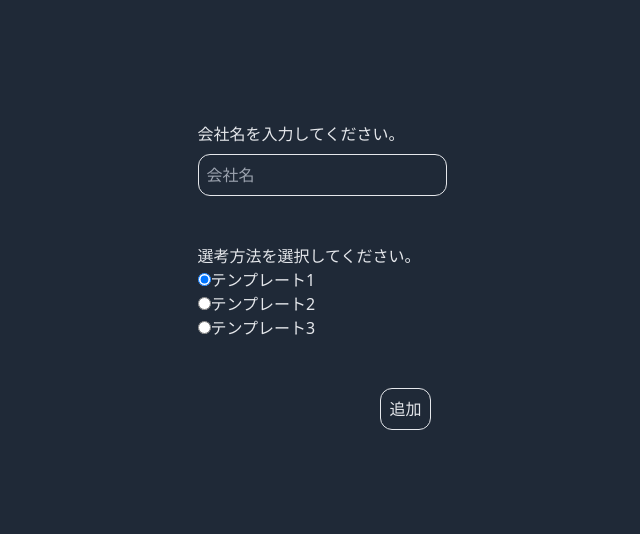
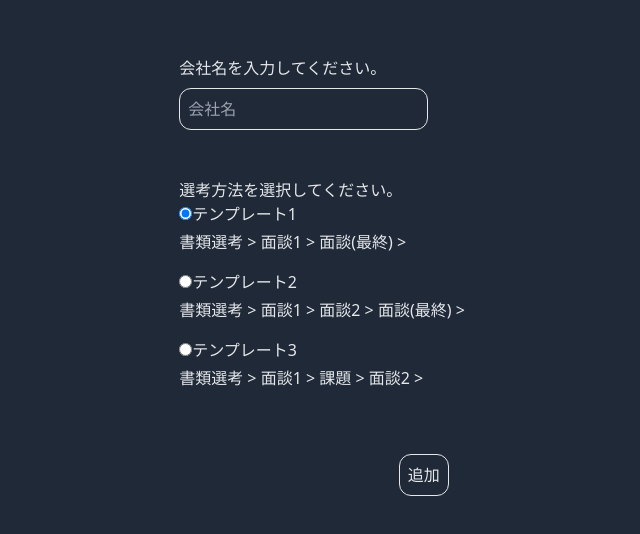
Before and after one commit to zd613/syukatsu-sintyoku-app, a Vue app: page /add-new-company in a window 1280 px wide. Shown: the part 124-658 px from the top of the page, without its empty margins (318-958 px from the left). Built offline with nearby package versions, Linux system fonts and the light colour scheme.

Commit message:
feat: 選考方法選択部分に選考内容を表示するように変更

```diff
--- a/src/views/AddNewCompany.vue
+++ b/src/views/AddNewCompany.vue
@@ -69,7 +69,11 @@ const onSubmit = () => {
           <fieldset class="mt-8">
             <label class="block">選考方法を選択してください。</label>
 
-            <div v-for="(template, i) in dummyTemplates" :key="template.name">
+            <div
+              v-for="(template, i) in dummyTemplates"
+              :key="template.name"
+              class="mb-4"
+            >
               <input
                 type="radio"
                 :value="i"
@@ -78,6 +82,11 @@ const onSubmit = () => {
                 v-model="selectedTemplate"
               />
               <label :for="'template' + i">{{ template.name }}</label>
+              <div class="pt-1">
+                <span v-for="(progressNams, j) in template.progress" :key="j"
+                  >{{ progressNams }} >
+                </span>
+              </div>
             </div>
           </fieldset>
 
```
